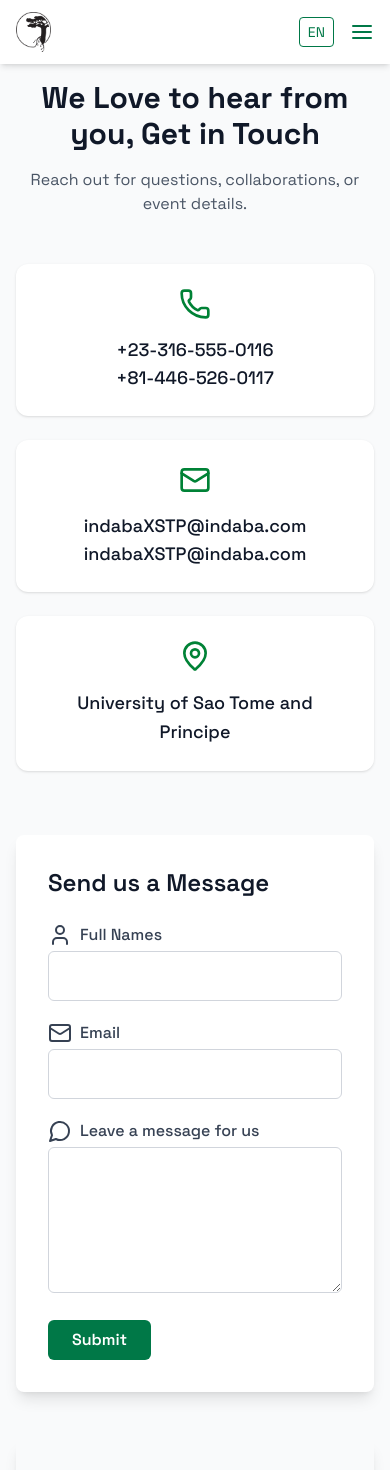
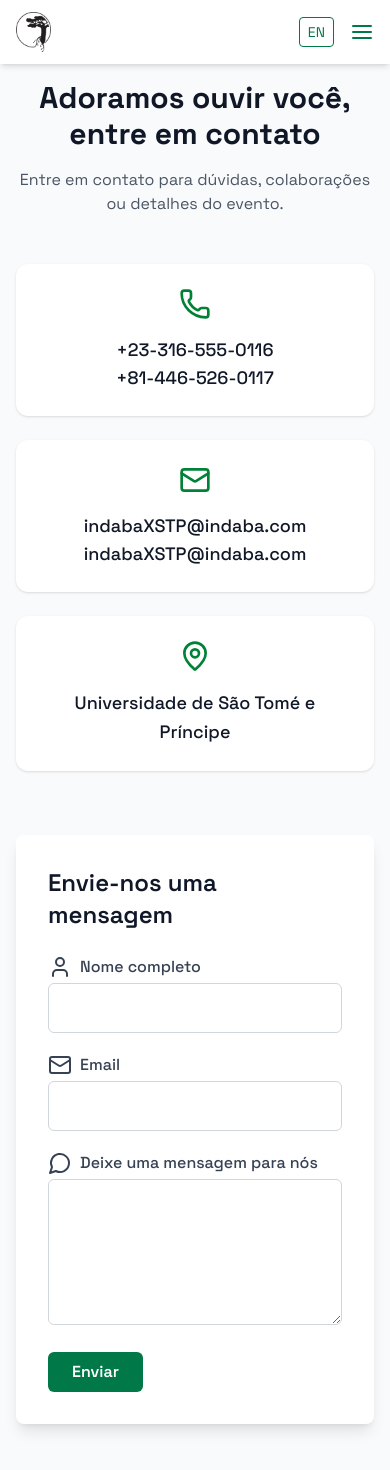
Before and after one commit to MOSOBELULU/indabaX, a React (Vite) app: page /contact in a window 390 px wide. Shown: the top 1470 px of the page. Built offline with nearby package versions, Linux system fonts and the light colour scheme; grey boxes are pictures that could not be loaded.

Commit message:
wip: contact page translate

```diff
--- a/src/layout/Footer.jsx
+++ b/src/layout/Footer.jsx
@@ -51,7 +51,7 @@ export default function Footer() {
             </form>
           </div>
 
-          {/* Social + Copyright */}
+
           <div className="text-white flex flex-col gap-4">
             <p className="text-sm">
               &copy; {new Date().getFullYear()} IndabaX São Tomé. {t("footer.rights")}
--- a/src/locales/en/translation.json
+++ b/src/locales/en/translation.json
@@ -547,7 +547,18 @@
       "question": "Can I volunteer or speak at the event?",
       "answer": "Absolutely! We're always open to volunteers, partners, and speakers. Fill out the form on our website or contact the organizing team directly."
     }
-  }
+  },
+
+  "contactTitle": "We Love to hear from you, Get in Touch",
+  "contactSubtitle": "Reach out for questions, collaborations, or event details.",
+  "contactLocation": "University of Sao Tome and Principe",
+  "contactFormTitle": "Send us a Message",
+  "contactFullName": "Full Names",
+  "contactEmail": "Email",
+  "contactMessageLabel": "Leave a message for us",
+  "contactSubmit": "Submit"
+
+
 
 
 
--- a/src/locales/pt/translation.json
+++ b/src/locales/pt/translation.json
@@ -572,7 +572,17 @@
       "question": "Posso ser voluntário ou palestrante no evento?",
       "answer": "Claro! Estamos abertos a voluntários, parceiros e palestrantes. Preencha o formulário no nosso site ou entre em contato diretamente com a equipe organizadora."
     }
-  }
+  },
+
+  "contactTitle": "Adoramos ouvir você, entre em contato",
+  "contactSubtitle": "Entre em contato para dúvidas, colaborações ou detalhes do evento.",
+  "contactLocation": "Universidade de São Tomé e Príncipe",
+  "contactFormTitle": "Envie-nos uma mensagem",
+  "contactFullName": "Nome completo",
+  "contactEmail": "Email",
+  "contactMessageLabel": "Deixe uma mensagem para nós",
+  "contactSubmit": "Enviar"
+
 
 
 
--- a/src/pages/Contact.jsx
+++ b/src/pages/Contact.jsx
@@ -2,8 +2,10 @@
 "use client";
 import { Mail, Phone, User, MessageCircle, MapPin } from "lucide-react";
 import { motion } from "framer-motion";
+import { useTranslation } from "react-i18next";
 
 export default function Contact() {
+  const {t} = useTranslation()
   return (
     <section className="py-20 bg-gray-50  sm:py-24">
       <div className="max-w-6xl  px-4 mx-auto sm:px-6 lg:px-8">
@@ -14,9 +16,9 @@ export default function Contact() {
           transition={{ duration: 0.8 }}
           className="text-center mb-12"
         >
-          <h2 className="text-3xl font-bold text-gray-900 sm:text-4xl lg:text-5xl">We Love to hear from you, Get in Touch</h2>
+          <h2 className="text-3xl font-bold text-gray-900 sm:text-4xl lg:text-5xl">{t("contactTitle")}</h2>
           <p className="max-w-2xl mx-auto mt-4 text-base text-gray-600">
-            Reach out for questions, collaborations, or event details.
+             {t("contactSubtitle")}
           </p>
         </motion.div>
 
@@ -40,7 +42,7 @@ export default function Contact() {
           <div className="bg-white rounded-xl shadow p-6 text-center">
             <MapPin className="w-8 h-8 mx-auto text-green-700" />
             <p className="mt-4 text-lg font-medium text-gray-900 leading-relaxed">
-            University of Sao Tome and Principe
+           {t("contactLocation")}
             </p>
           </div>
         </motion.div>
@@ -52,15 +54,15 @@ export default function Contact() {
           transition={{ duration: 0.8, delay: 0.5 }}
           className="bg-white rounded-lg shadow-lg p-8 mb-12"
         >
-          <h3 className="text-2xl font-semibold text-gray-900 mb-6"> Send us a Message</h3>
+          <h3 className="text-2xl font-semibold text-gray-900 mb-6">  {t("contactFormTitle")}</h3>
           <form
             action="https://formsubmit.co/mosobelulu@gmail.com"
             method="POST"
             className="space-y-5"
           >
-            {[
-              { id: "name", label: "Full Names", icon: <User />, type: "text" },
-              { id: "email", label: "Email", icon: <Mail />, type: "email" },
+           {[
+              { id: "name", label: t("contactFullName"), icon: <User />, type: "text" },
+              { id: "email", label: t("contactEmail"), icon: <Mail />, type: "email" },
             ].map(({ id, label, icon, type }) => (
               <div key={id}>
                 <label htmlFor={id} className="flex items-center gap-2 font-medium text-gray-700">
@@ -78,7 +80,7 @@ export default function Contact() {
 
             <div>
               <label htmlFor="message" className="flex items-center gap-2 font-medium text-gray-700">
-                <MessageCircle /> Leave a message for us
+                <MessageCircle /> {t("contactMessageLabel")}
               </label>
               <textarea
                 id="message"
@@ -94,13 +96,13 @@ export default function Contact() {
                 type="submit"
                 className="px-6 py-2 bg-[#007847] text-white font-semibold rounded-md hover:bg-[#FCD116] hover:text-black transition duration-300"
               >
-                Submit
+                  {t("contactSubmit")}
               </button>
             </motion.div>
           </form>
         </motion.div>
 
-        {/* Map Section */}
+
         <motion.div
           initial={{ opacity: 0, y: 10 }}
           animate={{ opacity: 1, y: 0 }}
```
